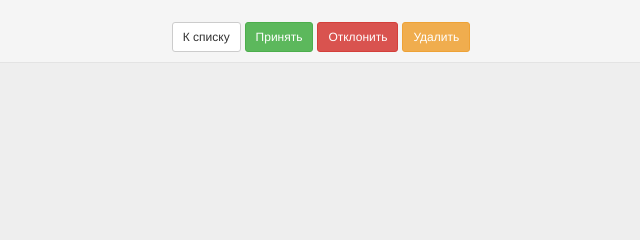
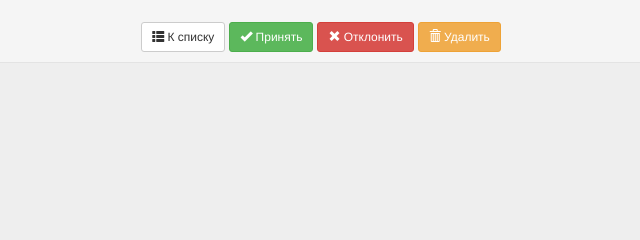
Before and after one commit to i-ka/alchemy, a Django app: template AlchemyAdmin/templates/AlchemyAdmin/report_details.html in a window 1280 px wide. Shown: the part 140-380 px from the top of the page, without its empty margins (319-959 px from the left). Run offline with Django 3.2, Linux system fonts and the light colour scheme; the template is opened without the code that fills it, so the values that code supplies are empty; the visitor is signed in with stand-in values (Sample User, id 1); parts of the project's set-up code (start-up, migrations or seed data) failed here and were passed over; some libraries are stand-ins or nearby versions.

Commit message:
Added glyphicons to pages

```diff
--- a/AlchemyAdmin/templates/AlchemyAdmin/add_element_form.html
+++ b/AlchemyAdmin/templates/AlchemyAdmin/add_element_form.html
@@ -48,7 +48,7 @@
 				<div class="input-group">
 					{{ form.category }}
 					<span class="input-group-btn">
-						<button type="button" data-toggle="modal" data-target="#addCategory" class="btn btn-success">+</button>
+						<button type="button" data-toggle="modal" data-target="#addCategory" class="btn btn-success"><span class="glyphicon glyphicon-plus"></span></button>
 					</span>
 				</div>
 				{{ form.category.errors }}
--- a/AlchemyAdmin/templates/AlchemyAdmin/elements_list.html
+++ b/AlchemyAdmin/templates/AlchemyAdmin/elements_list.html
@@ -18,7 +18,7 @@
 		</div>
 	</div>
 
-	<a class="btn btn-success" href="{% url 'aladmin:create-element' %}">Добавить элемент</a>
+	<a class="btn btn-success" href="{% url 'aladmin:create-element' %}"><span class="glyphicon glyphicon-plus"></span> Добавить элемент</a>
 	{%if error%}
 		<div class="text-center text-danger">
 			<h4>Чтобы удалить элемент {{element_to_delete.name}} удалите или измените следующие элементы</h4>
@@ -51,8 +51,8 @@
 					</td>
 					<td>{{element.description}}</td>
 					<td>
-						<a href="{% url 'aladmin:update-element' element.id %}" class="btn btn-sm btn-warning">Изменить</a>
-						<a href="{% url 'aladmin:del' element.id %}" class="btn btn-sm btn-danger">Удалить</a>
+						<a href="{% url 'aladmin:update-element' element.id %}" class="btn btn-sm btn-warning"><span class="glyphicon glyphicon-pencil"></span></a>
+						<a href="{% url 'aladmin:del' element.id %}" class="btn btn-sm btn-danger"><span class="glyphicon glyphicon-trash"></span></a>
 					</td>
 				</tr>
 				{% empty %}
--- a/AlchemyAdmin/templates/AlchemyAdmin/feedback_list.html
+++ b/AlchemyAdmin/templates/AlchemyAdmin/feedback_list.html
@@ -48,9 +48,9 @@
 						<td>{{report.text|slice:":20"}}...</td>
 						<td>{{report.date|naturaltime}}</td>
 						<td>
-							<a href="{% url 'aladmin:set-report' report.id 'accepted' %}?next={{request.path}}" class="btn btn-sm btn-success">✓</a>
-							<a href="{% url 'aladmin:set-report' report.id 'rejected' %}?next={{request.path}}" class="btn btn-sm btn-danger">X</a>
-							<a href="{% url 'aladmin:report-details' report.id %}" class="btn btn-sm btn-primary">More</a>
+							<a href="{% url 'aladmin:set-report' report.id 'accepted' %}?next={{request.path}}" class="btn btn-sm btn-success"><span class="glyphicon glyphicon-ok"></span></a>
+							<a href="{% url 'aladmin:set-report' report.id 'rejected' %}?next={{request.path}}" class="btn btn-sm btn-danger"><span class="glyphicon glyphicon-remove"></span></a>
+							<a href="{% url 'aladmin:report-details' report.id %}" class="btn btn-sm btn-primary"><span class="glyphicon glyphicon glyphicon glyphicon-info-sign"></span></a>
 						</td>
 					</tr>
 				{% empty %}
--- a/AlchemyAdmin/templates/AlchemyAdmin/report_details.html
+++ b/AlchemyAdmin/templates/AlchemyAdmin/report_details.html
@@ -35,9 +35,9 @@
 				<a href="{{report.screenshot.url}}" target="_blank"><img class="img-thumbnail w-1" src="{{report.screenshot.url}}"></a>
 			</div>
 		{% endif %}
-		<a href="{% url 'aladmin:feedback-list' 'all' %}" class="btn btn-sm btn-default">К списку</a>
-		<a href="{% url 'aladmin:set-report' report.id 'accepted' %}?next={{request.path}}" class="btn btn-sm btn-success">Принять</a>
-		<a href="{% url 'aladmin:set-report' report.id 'rejected' %}?next={{request.path}}" class="btn btn-sm btn-danger">Отклонить</a>
-		<a href="{% url 'aladmin:delete-report' report.id %}" class="btn btn-sm btn-warning">Удалить</a>
+		<a href="{% url 'aladmin:feedback-list' 'all' %}" class="btn btn-sm btn-default"><span class="glyphicon glyphicon-th-list"></span> К списку</a>
+		<a href="{% url 'aladmin:set-report' report.id 'accepted' %}?next={{request.path}}" class="btn btn-sm btn-success"><span class="glyphicon glyphicon-ok"></span> Принять</a>
+		<a href="{% url 'aladmin:set-report' report.id 'rejected' %}?next={{request.path}}" class="btn btn-sm btn-danger"><span class="glyphicon glyphicon-remove"></span> Отклонить</a>
+		<a href="{% url 'aladmin:delete-report' report.id %}" class="btn btn-sm btn-warning"><span class="glyphicon glyphicon-trash"></span> Удалить</a>
 	</div>
 {% endblock %}
--- a/templates/base.html
+++ b/templates/base.html
@@ -37,16 +37,16 @@
 							</a>
 							<ul class="dropdown-menu">
 								{% if user.is_staff %}
-									<li><a href="{% url 'aladmin:index' %}">Меню</a></li>
+									<li><a href="{% url 'aladmin:index' %}"><span class="glyphicon glyphicon-cog"></span> Управление сайтом</a></li>
 								{% endif %}
-								<li><a href="{% url 'game:feedback' %}">Обратная связь</a></li>
+								<li><a href="{% url 'game:feedback' %}"><span class="glyphicon glyphicon glyphicon-transfer"></span> Обратная связь</a></li>
 								<li role="separator" class="divider"></li>
-								<li><a href="{% url 'game:logout' %}">Выход</a></li>
+								<li><a href="{% url 'game:logout' %}"><span class="glyphicon glyphicon-log-out"></span> Выход</a></li>
 							</ul>
 						</li>
 					{% else %}
-						<li><a href="#" data-toggle="modal" data-target="#login-modal">Вход</a></li>
-						<li><a href="{% url 'game:registration' %}">Регистрация</a></li>
+						<li><a href="#" data-toggle="modal" data-target="#login-modal"><span class="glyphicon glyphicon-log-in"></span> Вход</a></li>
+						<li><a href="{% url 'game:registration' %}"><span class="glyphicon glyphicon-new-window"></span> Регистрация</a></li>
 					{% endif %}
 				</ul>
 			</div><!--/.nav-collapse -->
```
